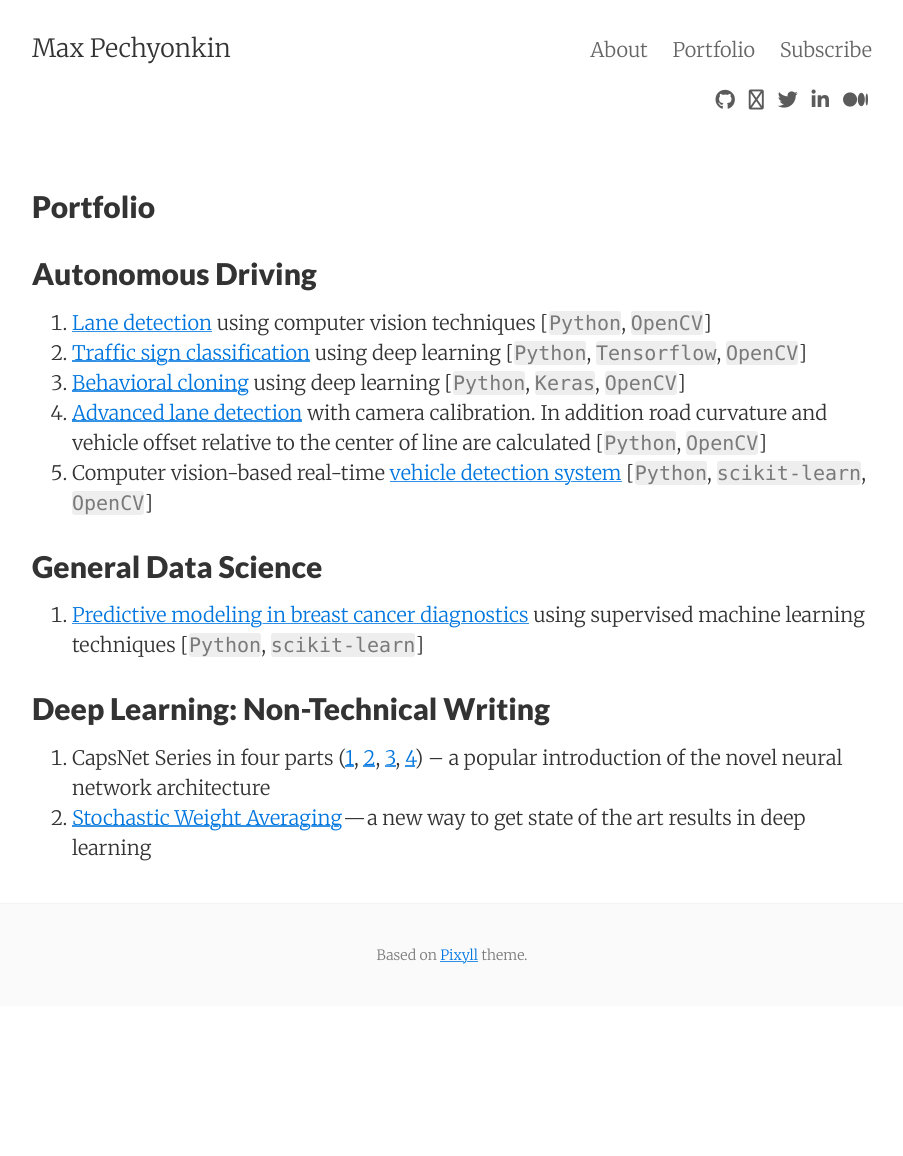
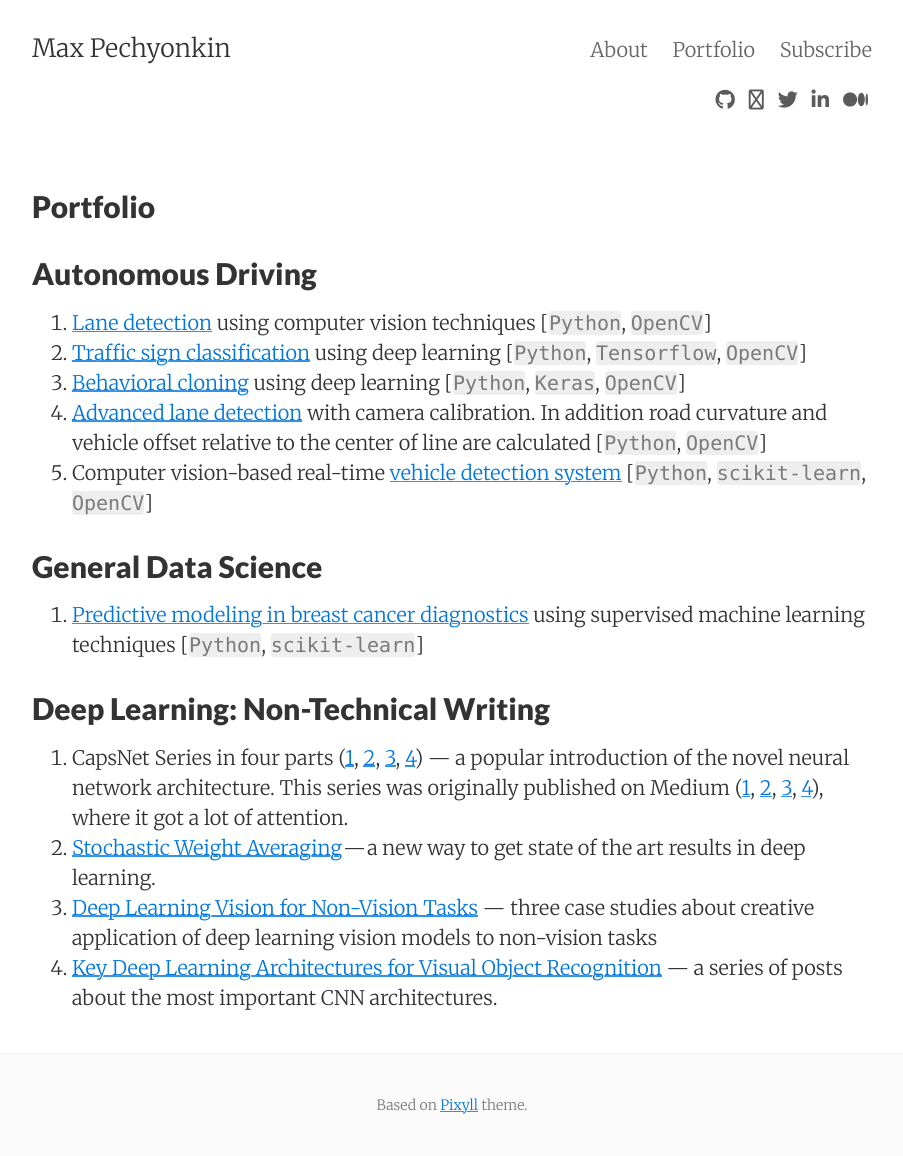
Before and after one commit to pechyonkin/pechyonkin.github.io, a Jekyll site: the page built from portfolio.md, in a window 1280 px wide. Shown: the whole page, without its empty margins (188-1091 px from the left). Built offline with Jekyll 4.4.1, drawn with Linux system fonts in a browser that asks for light colours; nearby versions of some CDN libraries; before the commit the page ends 1006 px from its top, so only the background shows below that.

Commit message:
update portfolio with recent posts

```diff
--- a/portfolio.md
+++ b/portfolio.md
@@ -19,5 +19,7 @@ tags: portfolio
 
 ## Deep Learning: Non-Technical Writing
 
-1. CapsNet Series in four parts ([1](https://pechyonkin.me/capsules-1/), [2](https://pechyonkin.me/capsules-2/), [3](https://pechyonkin.me/capsules-3/), [4](https://pechyonkin.me/capsules-4/)) – a popular introduction of the novel neural network architecture
-2. [Stochastic Weight Averaging](https://pechyonkin.me/stochastic-weight-averaging/) — a new way to get state of the art results in deep learning
+1. CapsNet Series in four parts ([1](/capsules-1/), [2](https://pechyonkin.me/capsules-2/), [3](/capsules-3/), [4](/capsules-4/)) — a popular introduction of the novel neural network architecture. This series was originally published on Medium ([1](https://medium.com/ai%C2%B3-theory-practice-business/understanding-hintons-capsule-networks-part-i-intuition-b4b559d1159b), [2](https://medium.com/ai%C2%B3-theory-practice-business/understanding-hintons-capsule-networks-part-ii-how-capsules-work-153b6ade9f66), [3](https://medium.com/ai%C2%B3-theory-practice-business/understanding-hintons-capsule-networks-part-iii-dynamic-routing-between-capsules-349f6d30418), [4](https://medium.com/@pechyonkin/part-iv-capsnet-architecture-6a64422f7dce)), where it got a lot of attention.
+2. [Stochastic Weight Averaging](/stochastic-weight-averaging/) — a new way to get state of the art results in deep learning.
+3. [Deep Learning Vision for Non-Vision Tasks](/deep-learning-vision-non-vision-tasks/) — three case studies about creative application of deep learning vision models to non-vision tasks
+4. [Key Deep Learning Architectures for Visual Object Recognition](/architectures/) — a series of posts about the most important CNN architectures.
```
